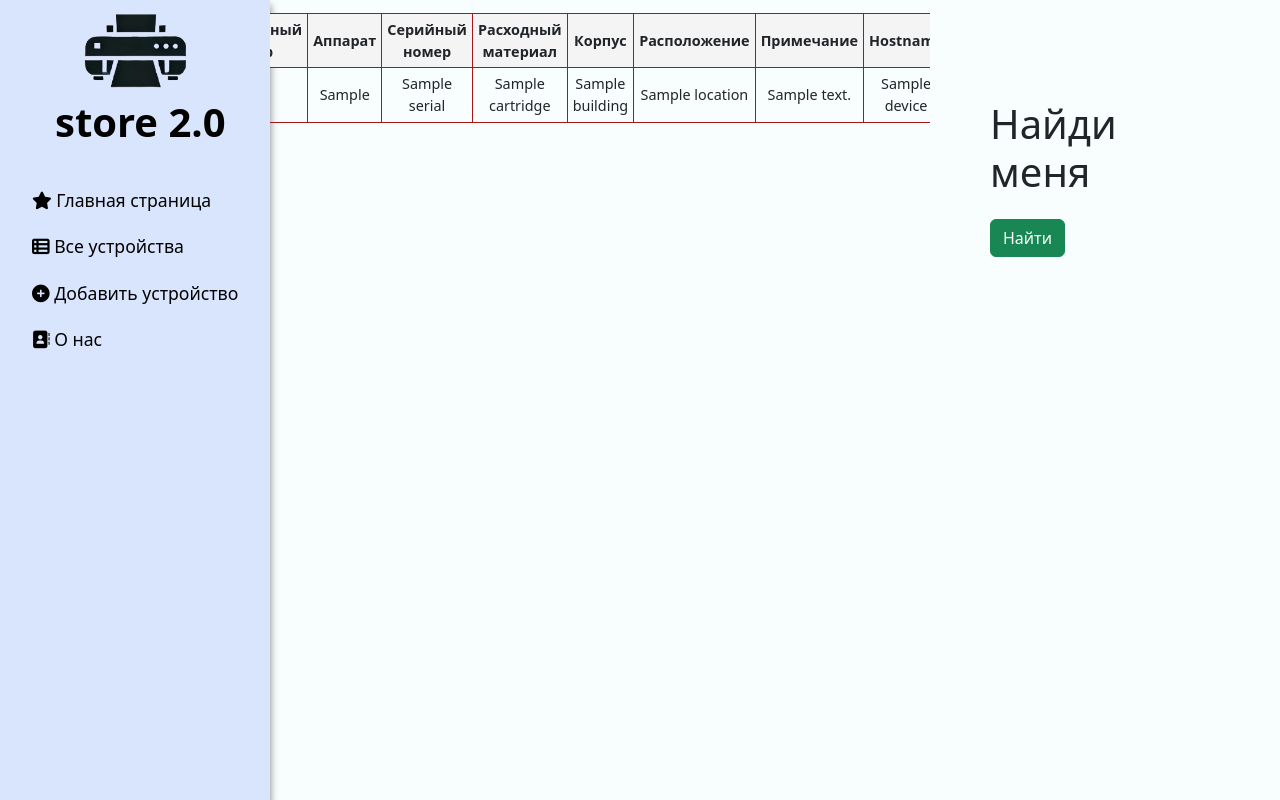
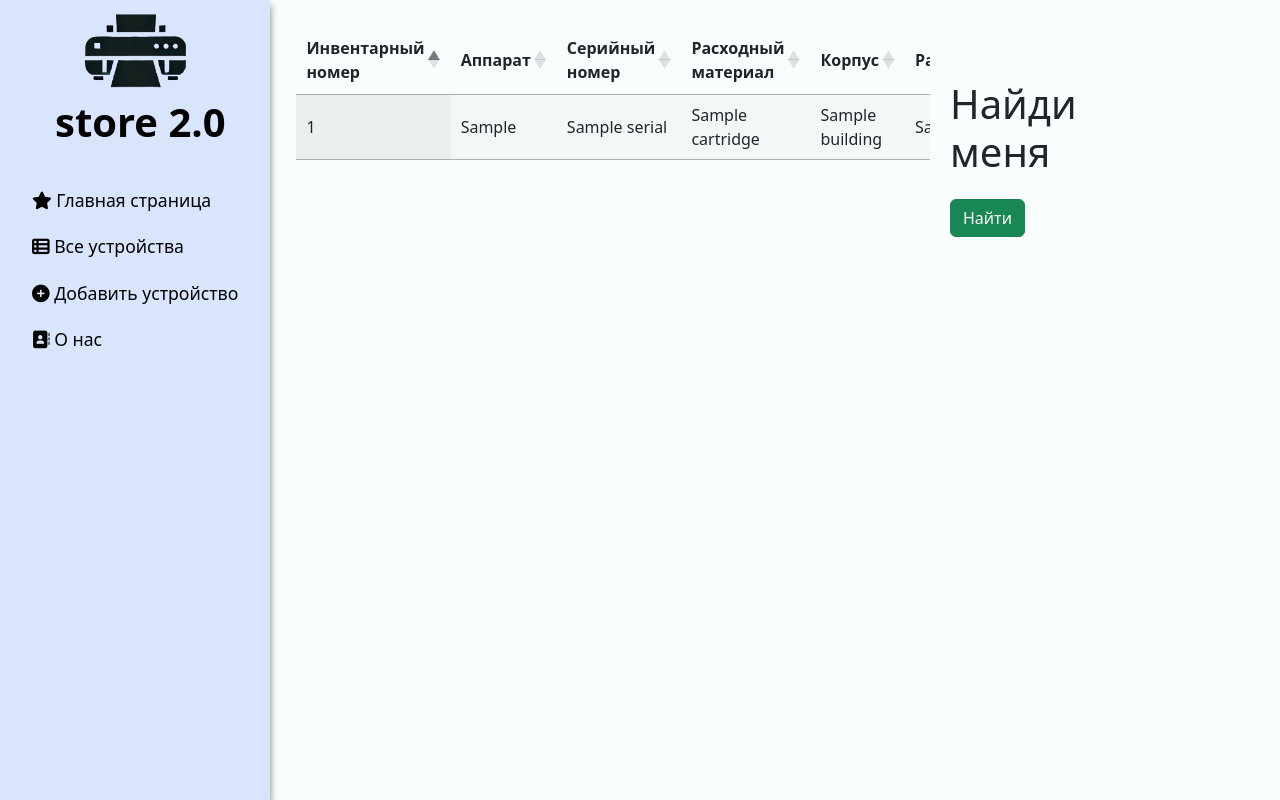
Before and after one commit to Voenkomp/appwebstore, a Django app: template main/templates/main/all_devices.html in a window 1280 px wide. Run offline with Django 5.2, Linux system fonts and the light colour scheme; the template is opened without the code that fills it: most values are stand-ins (such as "Sample title", 1, 10 or a date in 2020); some libraries are stand-ins or nearby versions.

Commit message:
rework table at all-devices page

```diff
--- a/main/static/main/css/main.css
+++ b/main/static/main/css/main.css
@@ -88,42 +88,29 @@ main .features {
 
 /* Настройки положения таблицы на странице 'все устройства' */
 .table-set {
-    display: flex;
+    /* display: flex; */
     justify-content: center;
     align-items: flex-start;
     overflow-y: auto;
-    padding: 2%;
+    padding: 4%;
     /* padding-top: 3%; */
     height: 100vh;
     max-width: 100%;
 
 }
 
+
 /* Стили фильтра для поиска в таблице на странице "все устройства" */
 main .filter-device {
     padding: 60px;
-    padding-top: 100px;
+    padding-top: 80px;
+    padding-left: 20px;
     position: sticky;
     /* right: 0; */
     /* top: 0; */
+    width: 85%;
     height: 100vh;
 
-}
-
-table {
-    font-size: 90%;
-    /* margin-left: 100px; */
-}
-
-th,
-td {
-    border: 1px solid #a71717;
-    padding: 5px;
-    text-align: center;
-}
-
-th {
-    background-color: #f4f4f4;
 }
 
 main .lower {
--- a/main/templates/main/all_devices.html
+++ b/main/templates/main/all_devices.html
@@ -5,7 +5,7 @@
 {% block content %}
 
 <div class='table-set'>
-    <table>
+    <table id="example" class="display" style="width:100%">
         <thead>
             <tr>
                 <!-- <th>№</th> -->
@@ -41,6 +41,16 @@
             {% endfor %}
         </tbody>
     </table>
+
+    <script>
+        $(document).ready(function () {
+            $('#example').DataTable({
+                paging: false,
+                searching: false,
+                info: false
+            });
+        });
+    </script>
 </div>
 
 <div class="filter-device">
--- a/main/templates/main/layout.html
+++ b/main/templates/main/layout.html
@@ -11,12 +11,16 @@
     <link rel="stylesheet" href="{% static 'adddevice/css/adddevice.css' %}">
     <link rel="stylesheet" href="https://use.fontawesome.com/releases/v6.7.2/css/all.css">
     <link rel="stylesheet" href="https://cdn.jsdelivr.net/npm/select2@4.1.0-rc.0/dist/css/select2.min.css">
-    <script src="https://code.jquery.com/jquery-3.6.0.min.js"></script>
+    <!-- <script src="https://code.jquery.com/jquery-3.6.0.min.js"></script> -->
     <script src="https://cdn.jsdelivr.net/npm/select2@4.1.0-rc.0/dist/js/select2.min.js"></script>
     <link rel="stylesheet"
         href="https://cdn.jsdelivr.net/npm/select2-bootstrap-5-theme@1.3.0/dist/select2-bootstrap-5-theme.min.css">
+    <link href="https://cdn.datatables.net/1.13.6/css/jquery.dataTables.min.css" rel="stylesheet">
+    <script src="https://code.jquery.com/jquery-3.7.0.min.js"></script>
+    <script src="https://cdn.datatables.net/1.13.6/js/jquery.dataTables.min.js"></script>
     {{ form.media }}
     <link rel="icon" href="{% static 'main/img/logo_store_v2.png' %}" />
+
 </head>
 
 <body>
--- a/store/settings.py
+++ b/store/settings.py
@@ -84,7 +84,7 @@ DATABASES = {
         "NAME": "storedb2_0",
         "USER": "admin",
         "PASSWORD": "doyouwannaenter",
-        "HOST": "srvbase",
+        "HOST": "192.168.1.56",
         "PORT": "32768",
     }
 }
```
Also changed, not shown: main/views.py (+6 -6 lines).
